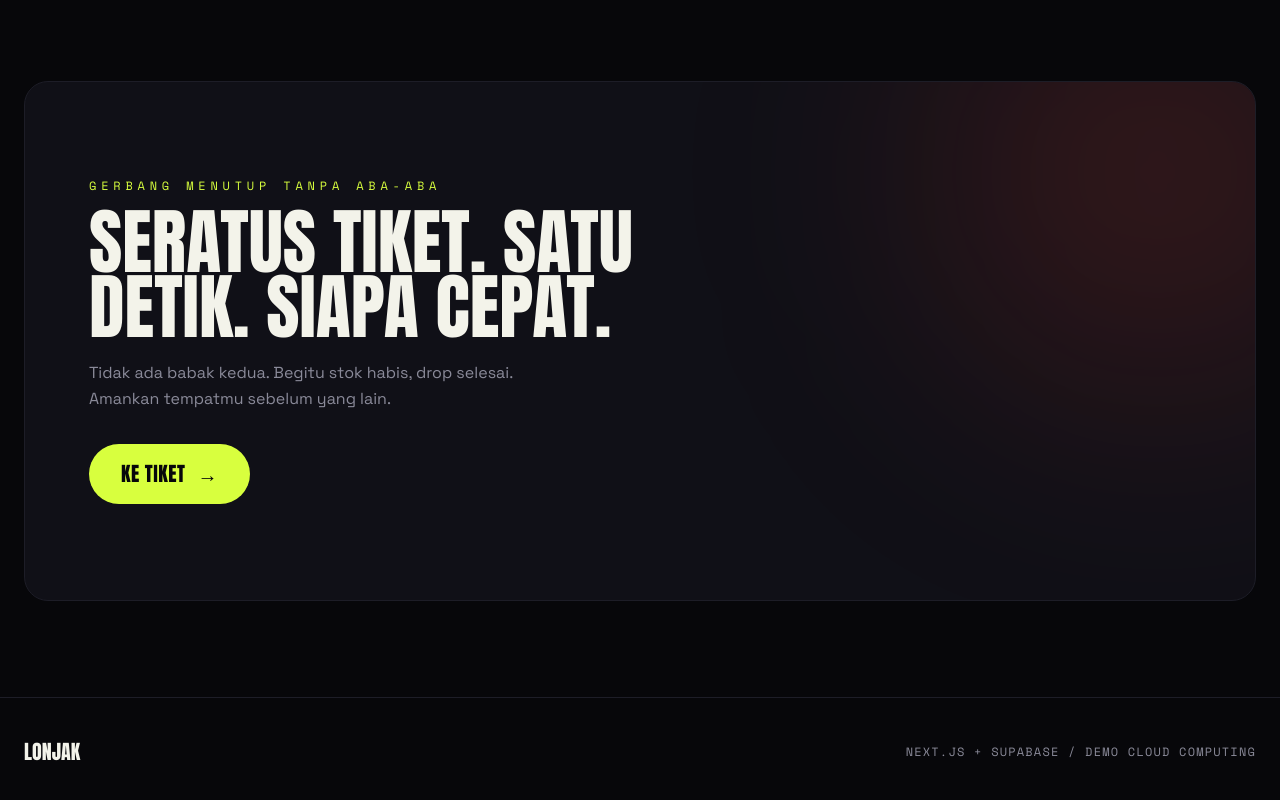
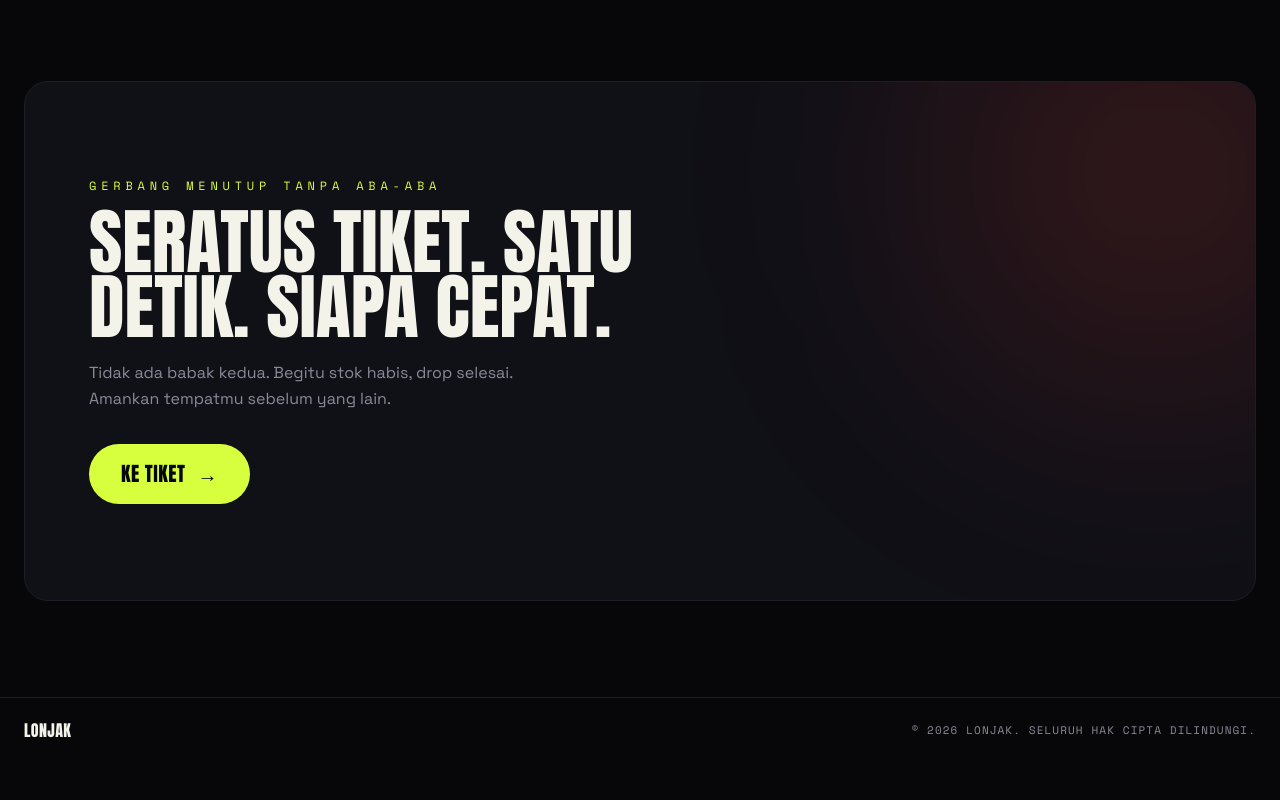
Before and after one commit to fahmiprasetio/Pesta_Pora_Ticket_Pass, a Next.js app: page / in a window 1280 px wide. Shown: the part 2177-2977 px from the top of the page. After the commit the page ends 2939 px from the top, so only its background shows below. Built offline with nearby package versions, Linux system fonts and the light colour scheme; no server answers.

Commit message:
polish(home): footer ringkas dengan copyright, tanpa tech stack

```diff
--- a/app/page.tsx
+++ b/app/page.tsx
@@ -212,10 +212,10 @@ export default function HomePage() {
       </section>
 
       <footer className="relative z-10 border-t border-ink-line">
-        <div className="mx-auto flex max-w-[1400px] flex-col gap-2 px-6 py-10 md:flex-row md:items-center md:justify-between">
-          <span className="font-display text-xl uppercase">Lonjak</span>
-          <span className="font-mono text-xs uppercase tracking-widest text-haze">
-            Next.js + Supabase / Demo Cloud Computing
+        <div className="mx-auto flex max-w-[1400px] flex-col items-center gap-1 px-6 py-5 text-center sm:flex-row sm:justify-between sm:text-left">
+          <span className="font-display text-base uppercase tracking-wide">Lonjak</span>
+          <span className="font-mono text-[11px] uppercase tracking-widest text-haze">
+            &copy; 2026 Lonjak. Seluruh hak cipta dilindungi.
           </span>
         </div>
       </footer>
```
